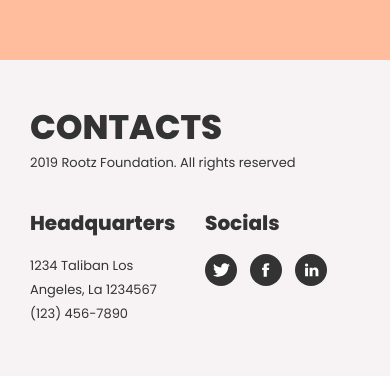
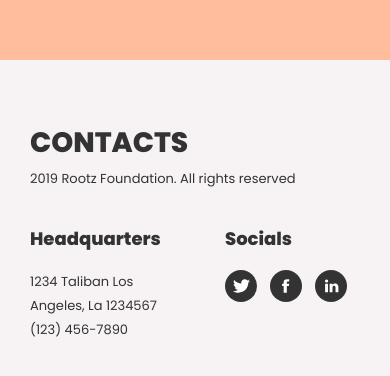
Before and after one commit to gducrash/testwebsite1, a React (Vite) app: page / in a window 390 px wide. Shown: the part 4947-5323 px from the top of the page. Built offline with nearby package versions, Linux system fonts and the light colour scheme.

Commit message:
fix footer

```diff
--- a/src/components/page/Footer/Footer.module.scss
+++ b/src/components/page/Footer/Footer.module.scss
@@ -20,6 +20,7 @@
         color: $colorFooterText;
         font-size: 13px;
         line-height: 24px;
+        white-space: pre-line;
 
         h2 {
             @include fontWeightBold;
@@ -77,26 +78,25 @@
     .footer {
         .footer-content {
 
+            @include fillWidthUntil($mobileWidth);
             padding: 43px 30px;
-            flex-wrap: wrap;
+            flex-direction: column;
+
+            .footer-row {
+                @include flex(row, space-between, flex-start, 42px)
+            }
 
             .footer-section {
 
-                flex: 1;
-
-                &:first-child {
-                    width: 100%;
-                }
-
-                &:last-child {
-                    margin-left: 20px;
-                }
+                white-space: normal;
 
                 h2 {
+                    font-size: 28px;
                     margin-bottom: 0;
                 }
 
                 h4 {
+                    font-size: 18px;
                     margin-top: 0;
                     margin-bottom: 15px;
                 }
--- a/src/components/page/Footer/Footer.tsx
+++ b/src/components/page/Footer/Footer.tsx
@@ -1,16 +1,30 @@
 import React from 'react';
+import useResponsive from '../../../hooks/useResponsive';
 import classes from './Footer.module.scss';
 
 type FooterProps = {
-    children: React.ReactNode[] | React.ReactNode
+    children: React.ReactNode[]
 }
 
 const Footer = (props: FooterProps) => {
 
+    const isMobile = useResponsive(1110);
+
+    const footerContent = isMobile ?
+    <>
+        { props.children[0] }
+        <div className={classes['footer-row']}>
+            { props.children.slice(1) }
+        </div>
+    </> :
+    <>
+        { props.children }
+    </>
+
     return (
         <footer className={classes['footer']}>
             <div className={classes['footer-content']}>
-                { props.children }
+                { footerContent }
             </div>
         </footer>
     )
--- a/src/components/page/Footer/FooterSection.tsx
+++ b/src/components/page/Footer/FooterSection.tsx
@@ -12,13 +12,13 @@ type FooterSectionProps = {
 const FooterSection = (props: FooterSectionProps) => {
 
     return (
-        <footer className={classes['footer-section']}>
+        <div className={classes['footer-section']}>
             { props.type == FooterHeadingType.BIG
                 ? <h2>{ props.heading }</h2>
                 : <h4>{ props.heading }</h4>
             }
             { props.children }
-        </footer>
+        </div>
     )
 
 }
--- a/src/util/strings.ts
+++ b/src/util/strings.ts
@@ -46,7 +46,7 @@ const strings = {
 
     footer: [{
         heading: "Contacts",
-        content: "2019 Rootz Foundation. All rights reserved"
+        content: "2019 Rootz Foundation. \nAll rights reserved"
     }, {
         heading: "Headquarters",
         content: "1234 Taliban \nLos Angeles, La 1234567 \n(123) 456-7890"
```
